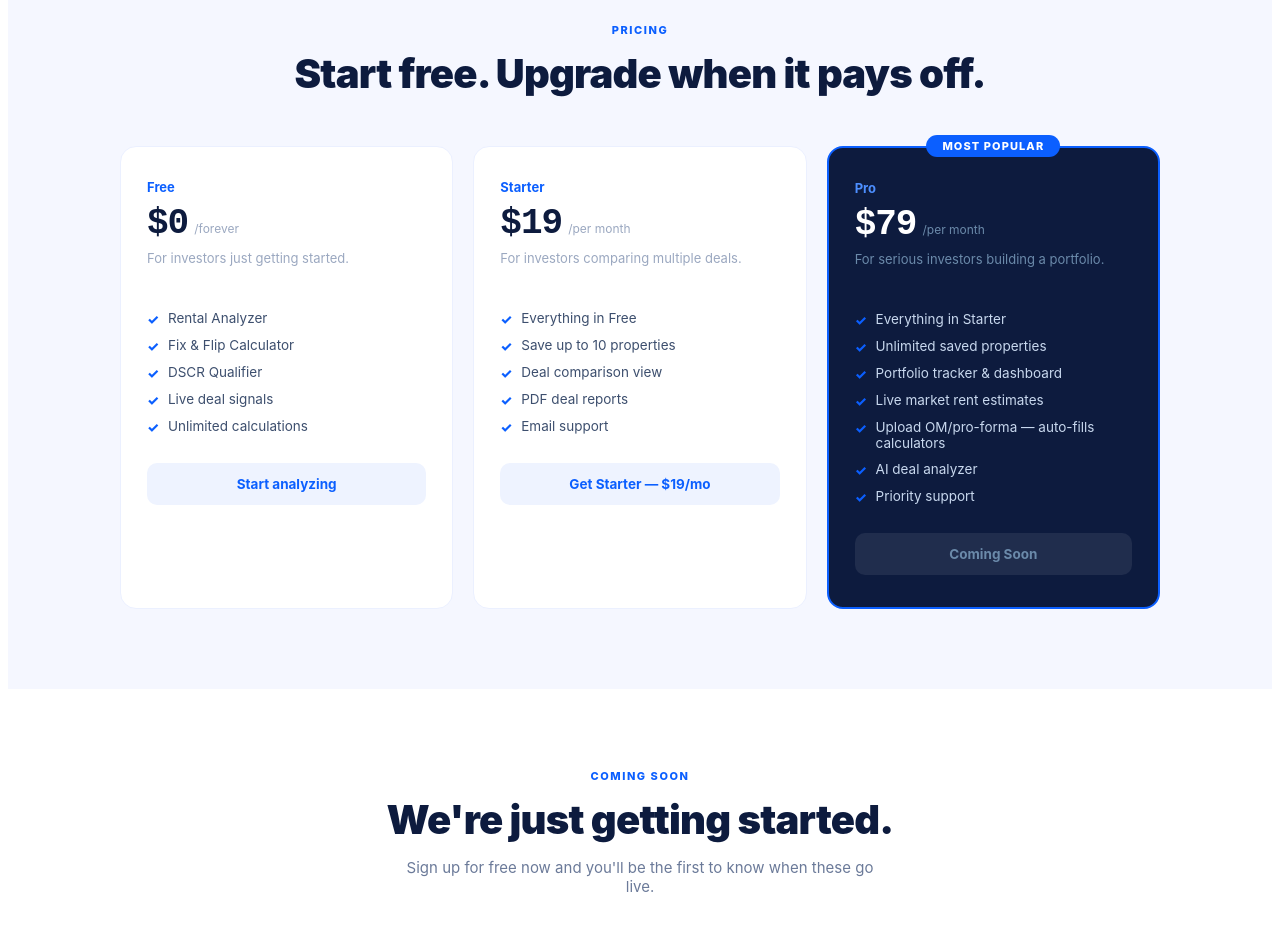
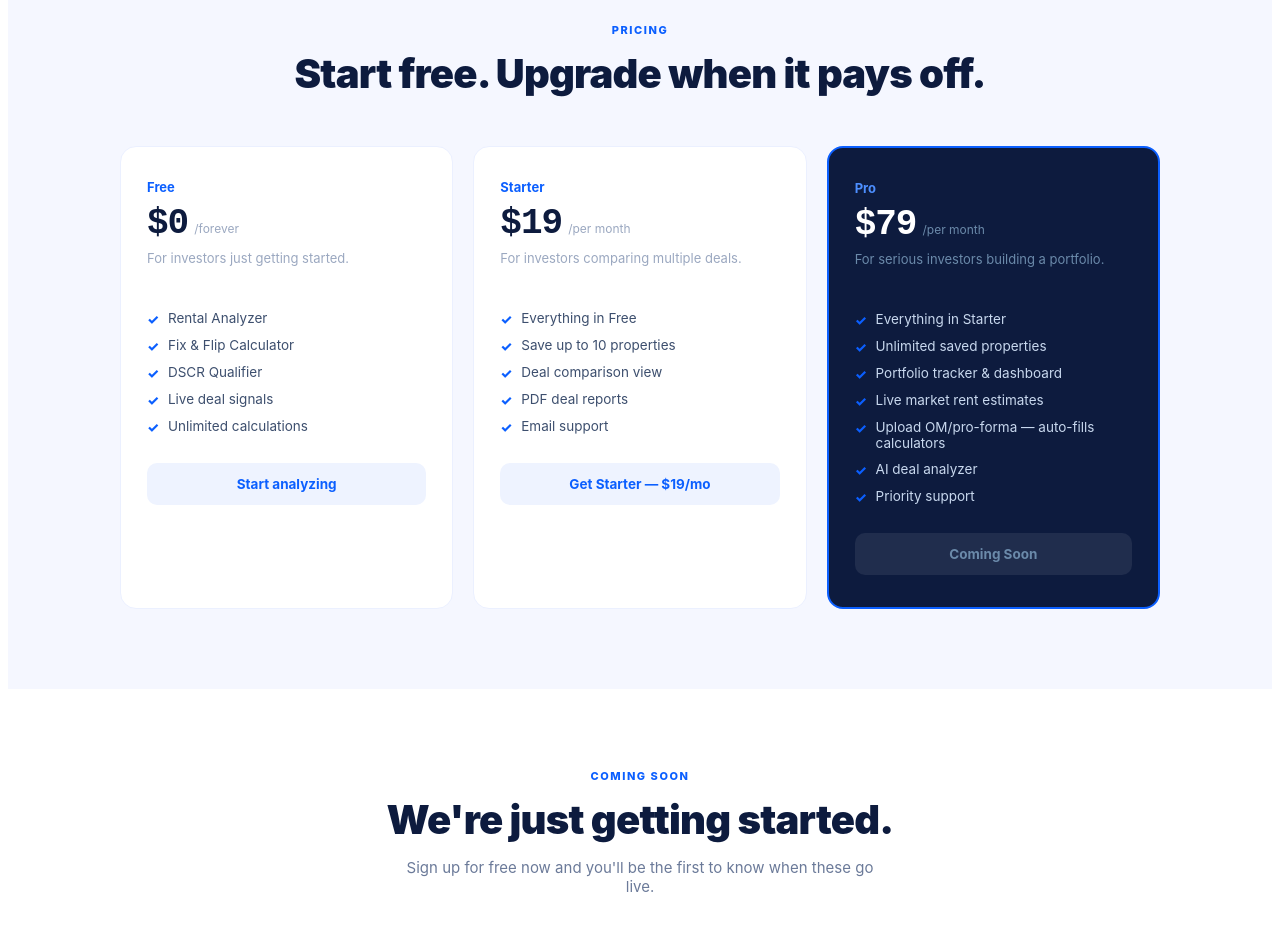
Before and after one commit to zannettidigitalassets-spec/spreadrun, a React (Vite) app: page / in a window 1280 px wide. Shown: the part 2220-3151 px from the top of the page. Built offline with nearby package versions, Linux system fonts and the light colour scheme.

Commit message:
Update Landing.jsx

```diff
--- a/src/Landing.jsx
+++ b/src/Landing.jsx
@@ -455,14 +455,7 @@ export default function Landing() {
                 border: p.highlight ? "2px solid #0B5FFF" : "1.5px solid #EBF0FF",
                 borderRadius: 16, padding: "32px 26px", position: "relative",
               }}>
-                {p.highlight && (
-                  <div style={{
-                    position: "absolute", top: -13, left: "50%", transform: "translateX(-50%)",
-                    background: "#0B5FFF", color: "#fff", fontSize: 11, fontWeight: 800,
-                    letterSpacing: "0.1em", padding: "4px 16px", borderRadius: 99,
-                    textTransform: "uppercase", whiteSpace: "nowrap",
-                  }}>Most Popular</div>
-                )}
+              {p.highlight && null}
                 <div style={{ fontSize: 13, fontWeight: 700, color: p.highlight ? "#4D8FFF" : "#0B5FFF", marginBottom: 8 }}>{p.tier}</div>
                 <div style={{ display: "flex", alignItems: "baseline", gap: 6, marginBottom: 6 }}>
                   <span style={{ fontSize: 36, fontWeight: 900, color: p.highlight ? "#fff" : "#0D1B3E", fontFamily: "'IBM Plex Mono', monospace", letterSpacing: "-1px" }}>{p.price}</span>
```
